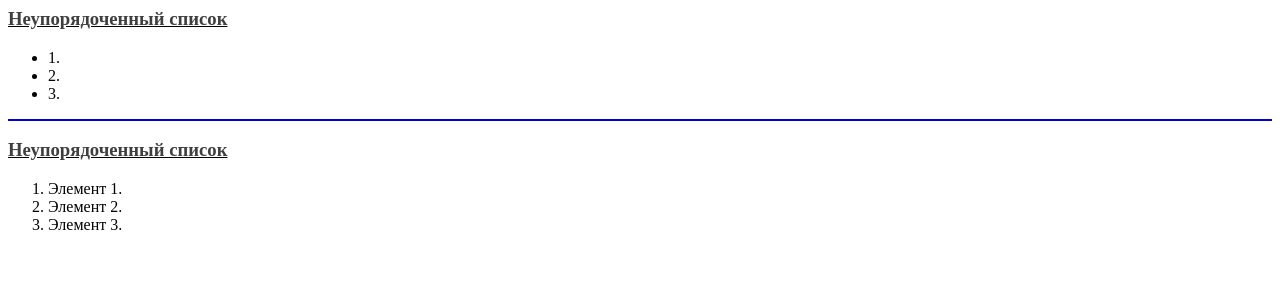
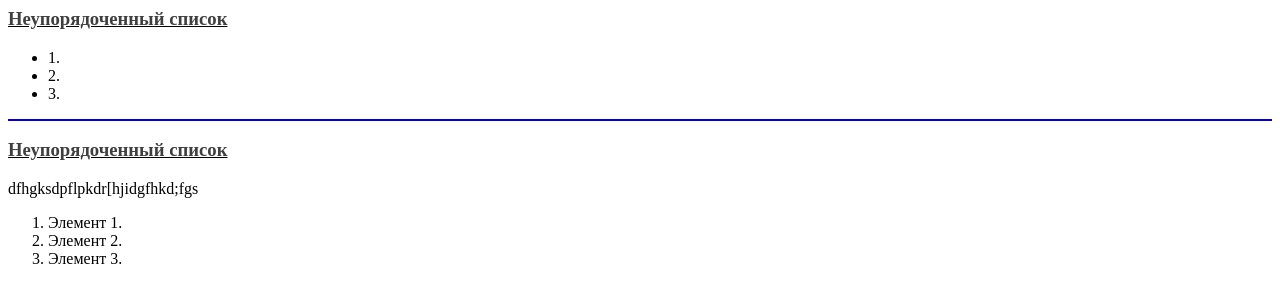
Before and after one commit to Tarakashka944/trash, a plain HTML site: page index.html in a window 1280 px wide. Drawn offline with Linux system fonts and the light colour scheme.

Commit message:
Version 0.1

```diff
--- a/index.html
+++ b/index.html
@@ -11,6 +11,7 @@
     </UL>
     <HR color=”lime”>
     <H3><U><span style="color: #000000c0;">Неупорядоченный список</span></U></H3>
+    <p>dfhgksdpflpkdr[hjidgfhkd;fgs</p>
     <OL>
     <LI>Элемент 1.</LI>
     <LI>Элемент 2.</LI>
```
